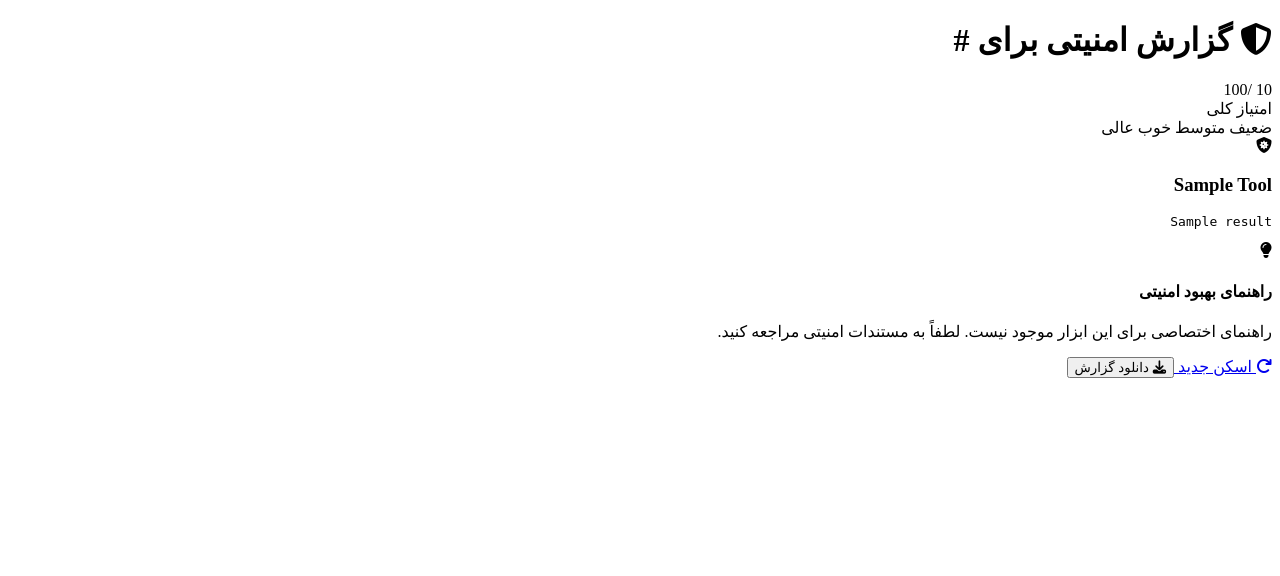
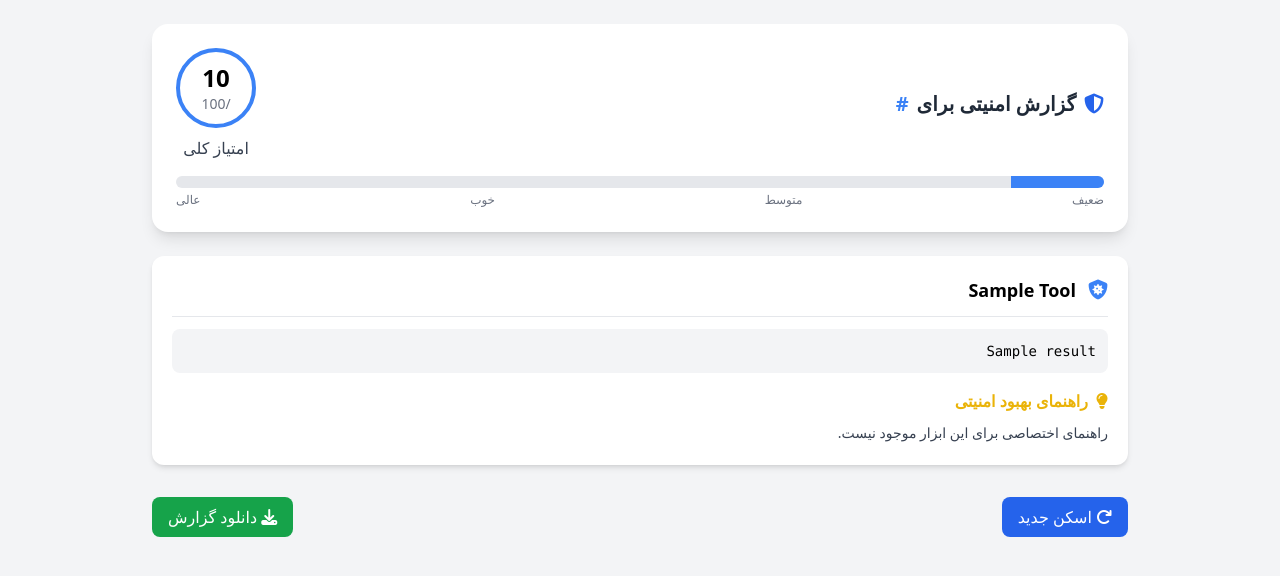
Before and after one commit to mahkzmi/scanly, a Flask app: template templates/report_template.html in a window 1280 px wide. Shown: the top 576 px of the page. Run offline with Flask 3, Linux system fonts and the light colour scheme; the template is opened without the code that fills it: most values are stand-ins (such as "Sample title", 1, 10 or a date in 2020); some libraries are stand-ins or nearby versions.

Commit message:
Update report_template.html

```diff
--- a/templates/report_template.html
+++ b/templates/report_template.html
@@ -1,45 +1,47 @@
 <!DOCTYPE html>
-<html dir="rtl">
+<html dir="rtl" lang="fa">
 <head>
+    <meta charset="UTF-8">
     <title>گزارش Scanly | {{ url }}</title>
-    <link rel="stylesheet" href="/static/style.css">
-    <link href="https://fonts.googleapis.com/css2?family=Inter:wght@400;500;600;700&display=swap" rel="stylesheet">
+    <script src="https://cdn.tailwindcss.com"></script>
     <link rel="stylesheet" href="https://cdnjs.cloudflare.com/ajax/libs/font-awesome/6.4.0/css/all.min.css">
 </head>
-<body>
-    <div class="report-container">
-        <div class="report-header">
-            <div class="header-content">
-                <h1 class="report-title">
-                    <i class="fas fa-shield-alt"></i>
+<body class="bg-gray-100 font-sans">
+    <div class="max-w-5xl mx-auto p-6">
+        <!-- Header -->
+        <div class="bg-white shadow-lg rounded-2xl p-6 mb-6">
+            <div class="flex flex-col md:flex-row justify-between items-center gap-4">
+                <h1 class="text-xl font-bold flex items-center gap-2 text-gray-800">
+                    <i class="fas fa-shield-alt text-blue-600"></i>
                     گزارش امنیتی برای
-                    <span class="url">{{ url }}</span>
+                    <span class="text-blue-500">{{ url }}</span>
                 </h1>
-                <div class="score-indicator" data-score="{{ score }}">
-                    <div class="score-circle">
-                        <span class="score-value">{{ score }}</span>
-                        <span class="score-total">/100</span>
+                <div class="flex flex-col items-center">
+                    <div class="w-20 h-20 rounded-full border-4 border-blue-500 flex flex-col justify-center items-center">
+                        <span class="text-2xl font-bold">{{ score }}</span>
+                        <span class="text-sm text-gray-500">/100</span>
                     </div>
-                    <div class="score-label">امتیاز کلی</div>
+                    <div class="text-gray-700 font-medium mt-2">امتیاز کلی</div>
                 </div>
             </div>
 
-            <div class="security-meter">
-                <div class="meter-bar" style="width: {{ score }}%"></div>
-                <div class="meter-labels">
-                    <span>ضعیف</span>
-                    <span>متوسط</span>
-                    <span>خوب</span>
-                    <span>عالی</span>
+            <!-- Meter -->
+            <div class="mt-4">
+                <div class="w-full bg-gray-200 rounded-full h-3 overflow-hidden">
+                    <div class="h-3 bg-blue-500" style="width: {{ score }}%"></div>
+                </div>
+                <div class="flex justify-between text-xs text-gray-500 mt-1">
+                    <span>ضعیف</span><span>متوسط</span><span>خوب</span><span>عالی</span>
                 </div>
             </div>
         </div>
 
-        <div class="results-container">
+        <!-- Results -->
+        <div class="grid gap-6">
             {% for tool, result in results.items() %}
-            <div class="report-card" data-tool="{{ tool }}">
-                <div class="card-header">
-                    <div class="tool-icon">
+            <div class="bg-white shadow-md rounded-xl p-5">
+                <div class="flex items-center gap-3 border-b pb-3 mb-3">
+                    <div class="text-blue-500 text-xl">
                         {% if tool == "ssl" %}
                             <i class="fas fa-lock"></i>
                         {% elif tool == "headers" %}
@@ -54,83 +56,77 @@
                             <i class="fas fa-shield-virus"></i>
                         {% endif %}
                     </div>
-                    <h3 class="tool-title">{{ tool|title }}</h3>
-                    <div class="tool-status"></div>
+                    <h3 class="text-lg font-semibold">{{ tool|title }}</h3>
                 </div>
 
-                <div class="result-content">
-                    <div class="result-output">
-                        <pre>{{ result | safe }}</pre>
+                <div>
+                    <pre class="bg-gray-100 p-3 rounded-lg overflow-x-auto text-sm">{{ result | safe }}</pre>
                 </div>
 
-                    <div class="improvement-section">
-                        <div class="section-title">
+                <div class="mt-4">
+                    <div class="flex items-center gap-2 text-yellow-500 font-semibold mb-2">
                         <i class="fas fa-lightbulb"></i>
                         <h4>راهنمای بهبود امنیتی</h4>
                     </div>
 
-                        <div class="improvement-content">
+                    <div class="text-sm text-gray-700 leading-6">
                         {% if tool == "ssl" %}
-                                <ul>
-                                    <li><i class="fas fa-check-circle"></i> استفاده از گواهی SSL معتبر (مانند Let's Encrypt)</li>
-                                    <li><i class="fas fa-check-circle"></i> غیرفعال کردن پروتکل‌های قدیمی مانند TLS 1.0 و 1.1</li>
-                                    <li><i class="fas fa-check-circle"></i> تنظیم cipher suites امن و به‌روز</li>
-                                    <li><i class="fas fa-check-circle"></i> فعال کردن HSTS برای امنیت بیشتر</li>
+                            <ul class="list-disc pr-5">
+                                <li>استفاده از گواهی SSL معتبر (مانند Let's Encrypt)</li>
+                                <li>غیرفعال کردن پروتکل‌های قدیمی مانند TLS 1.0 و 1.1</li>
+                                <li>تنظیم cipher suites امن و به‌روز</li>
+                                <li>فعال کردن HSTS برای امنیت بیشتر</li>
                             </ul>
                         {% elif tool == "headers" %}
-                                <ul>
-                                    <li><i class="fas fa-check-circle"></i> اضافه کردن هدرهای امنیتی: X-Frame-Options, CSP, X-XSS-Protection</li>
-                                    <li><i class="fas fa-check-circle"></i> تنظیم هدرهای CORS به درستی</li>
-                                    <li><i class="fas fa-check-circle"></i> حذف هدرهای حساس مانند X-Powered-By</li>
-                                    <li><i class="fas fa-check-circle"></i> استفاده از Referrer-Policy مناسب</li>
+                            <ul class="list-disc pr-5">
+                                <li>اضافه کردن هدرهای امنیتی: X-Frame-Options, CSP, X-XSS-Protection</li>
+                                <li>تنظیم هدرهای CORS به درستی</li>
+                                <li>حذف هدرهای حساس مانند X-Powered-By</li>
+                                <li>استفاده از Referrer-Policy مناسب</li>
                             </ul>
                         {% elif tool == "cms" %}
-                                <ul>
-                                    <li><i class="fas fa-check-circle"></i> به‌روزرسانی CMS به آخرین نسخه</li>
-                                    <li><i class="fas fa-check-circle"></i> حذف افزونه‌ها و ماژول‌های بلااستفاده</li>
-                                    <li><i class="fas fa-check-circle"></i> تغییر مسیر پیش‌فرض مدیریت (مثل /admin یا /wp-admin)</li>
-                                    <li><i class="fas fa-check-circle"></i> محدود کردن دسترسی به پنل مدیریت با IP Whitelisting</li>
+                            <ul class="list-disc pr-5">
+                                <li>به‌روزرسانی CMS به آخرین نسخه</li>
+                                <li>حذف افزونه‌ها و ماژول‌های بلااستفاده</li>
+                                <li>تغییر مسیر پیش‌فرض مدیریت</li>
+                                <li>محدود کردن دسترسی به پنل مدیریت با IP Whitelisting</li>
                             </ul>
                         {% elif tool == "robots" %}
-                                <ul>
-                                    <li><i class="fas fa-check-circle"></i> عدم افشای مسیرهای حساس در robots.txt</li>
-                                    <li><i class="fas fa-check-circle"></i> محدود کردن دسترسی به مسیرهای مدیریت از طریق احراز هویت</li>
-                                    <li><i class="fas fa-check-circle"></i> بررسی منظم فایل robots.txt برای جلوگیری از افشای اطلاعات</li>
-                                    <li><i class="fas fa-check-circle"></i> استفاده از disallow برای مسیرهای حساس فقط در کنار سایر مکانیزم‌های امنیتی</li>
+                            <ul class="list-disc pr-5">
+                                <li>عدم افشای مسیرهای حساس در robots.txt</li>
+                                <li>محدود کردن دسترسی به مسیرهای مدیریت</li>
+                                <li>بررسی منظم فایل robots.txt</li>
+                                <li>استفاده از disallow فقط در کنار مکانیزم‌های امنیتی دیگر</li>
                             </ul>
                         {% elif tool == "ports" %}
-                                <ul>
-                                    <li><i class="fas fa-check-circle"></i> بستن تمام پورت‌های غیرضروری</li>
-                                    <li><i class="fas fa-check-circle"></i> محدود کردن دسترسی به پورت‌های باز با فایروال</li>
-                                    <li><i class="fas fa-check-circle"></i> غیرفعال کردن سرویس‌های غیرضروری روی سرور</li>
-                                    <li><i class="fas fa-check-circle"></i> مانیتورینگ مداوم پورت‌های باز و فعالیت‌های مشکوک</li>
+                            <ul class="list-disc pr-5">
+                                <li>بستن تمام پورت‌های غیرضروری</li>
+                                <li>محدود کردن دسترسی به پورت‌های باز با فایروال</li>
+                                <li>غیرفعال کردن سرویس‌های غیرضروری</li>
+                                <li>مانیتورینگ مداوم پورت‌های باز</li>
                             </ul>
                         {% else %}
-                                <p class="no-guidance">راهنمای اختصاصی برای این ابزار موجود نیست. لطفاً به مستندات امنیتی مراجعه کنید.</p>
+                            <p>راهنمای اختصاصی برای این ابزار موجود نیست.</p>
                         {% endif %}
-                        </div>
                     </div>
                 </div>
             </div>
             {% endfor %}
         </div>
 
-        <div class="actions">
-            <a href="/" class="scan-again-btn">
-                <i class="fas fa-redo"></i>
-                اسکن جدید
+        <!-- Actions -->
+        <div class="flex justify-between mt-8">
+            <a href="/" class="bg-blue-600 hover:bg-blue-700 text-white px-4 py-2 rounded-lg transition">
+                <i class="fas fa-redo"></i> اسکن جدید
             </a>
-            <button class="download-report">
-                <i class="fas fa-download"></i>
-                دانلود گزارش
+            <button class="bg-green-600 hover:bg-green-700 text-white px-4 py-2 rounded-lg transition download-report">
+                <i class="fas fa-download"></i> دانلود گزارش
             </button>
         </div>
     </div>
 
     <script>
-        // اسکریپت برای دانلود گزارش
         document.querySelector('.download-report').addEventListener('click', function() {
-            // کد تولید و دانلود گزارش PDF
             alert('گزارش با موفقیت دانلود شد.');
         });
     </script>
```
Lines whose indentation alone changed are shown as unchanged.
